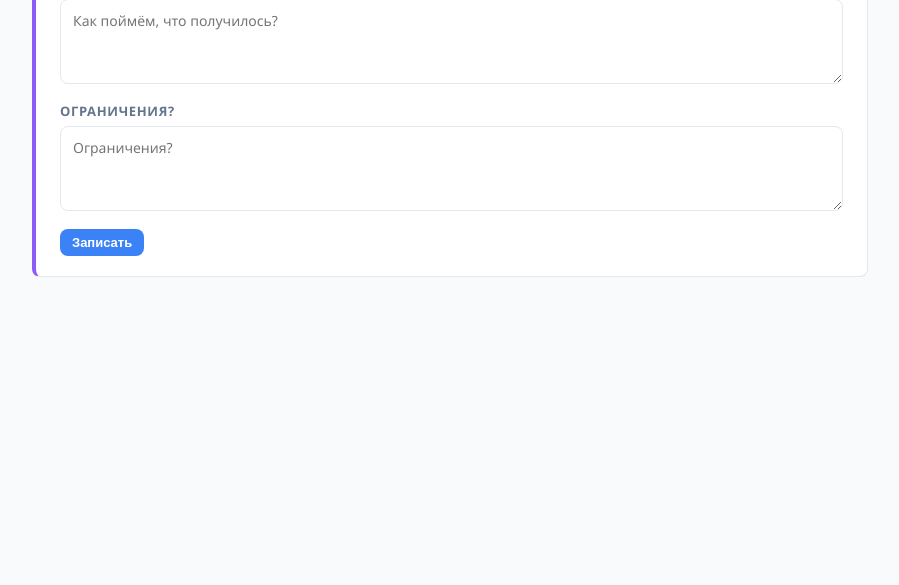
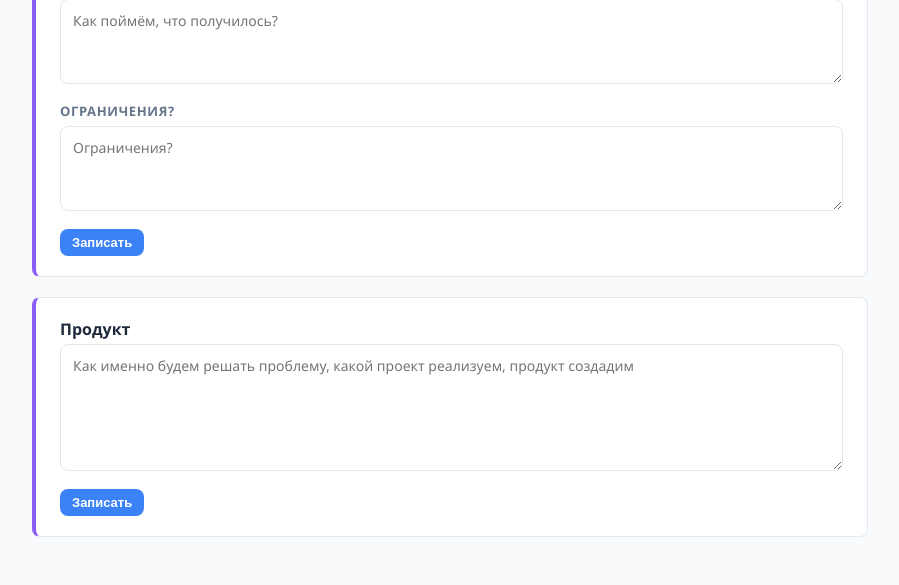
Before and after one commit to Aquamariss/city-game, a Flask app: template templates/round3.html in a window 1280 px wide. Shown: the part 4328-4913 px from the top of the page, without its empty margins (240-1139 px from the left). Before the commit the page ends 4605 px from the top, so only its background shows below. Run offline with Flask 3, Linux system fonts and the light colour scheme; the template is opened without the code that fills it, so the values that code supplies are empty.

Commit message:
Add 'Продукт' field at the bottom of Round 3
New card below all ТЗ sections with textarea (r3_product) and Save button.
Placeholder: 'Как именно будем решать проблему, какой проект реализуем, продукт создадим'.

Co-Authored-By: Claude Sonnet 4.6 <noreply@anthropic.com>

```diff
--- a/templates/round3.html
+++ b/templates/round3.html
@@ -51,6 +51,20 @@
   </div>
 </div>
 {% endfor %}
+
+<div class="card accent-r3">
+  <div class="card-title">Продукт</div>
+  <div class="field-group">
+    <textarea rows="5" data-field="r3_product" id="field-r3_product"
+              placeholder="Как именно будем решать проблему, какой проект реализуем, продукт создадим">{{ data.get('r3_product', '') }}</textarea>
+  </div>
+  <div class="save-row">
+    <button class="btn btn-primary btn-sm"
+            onclick="saveField('r3_product', document.getElementById('field-r3_product').value, this)">
+      Записать
+    </button>
+  </div>
+</div>
 {% endblock %}
 
 {% block scripts %}
```
